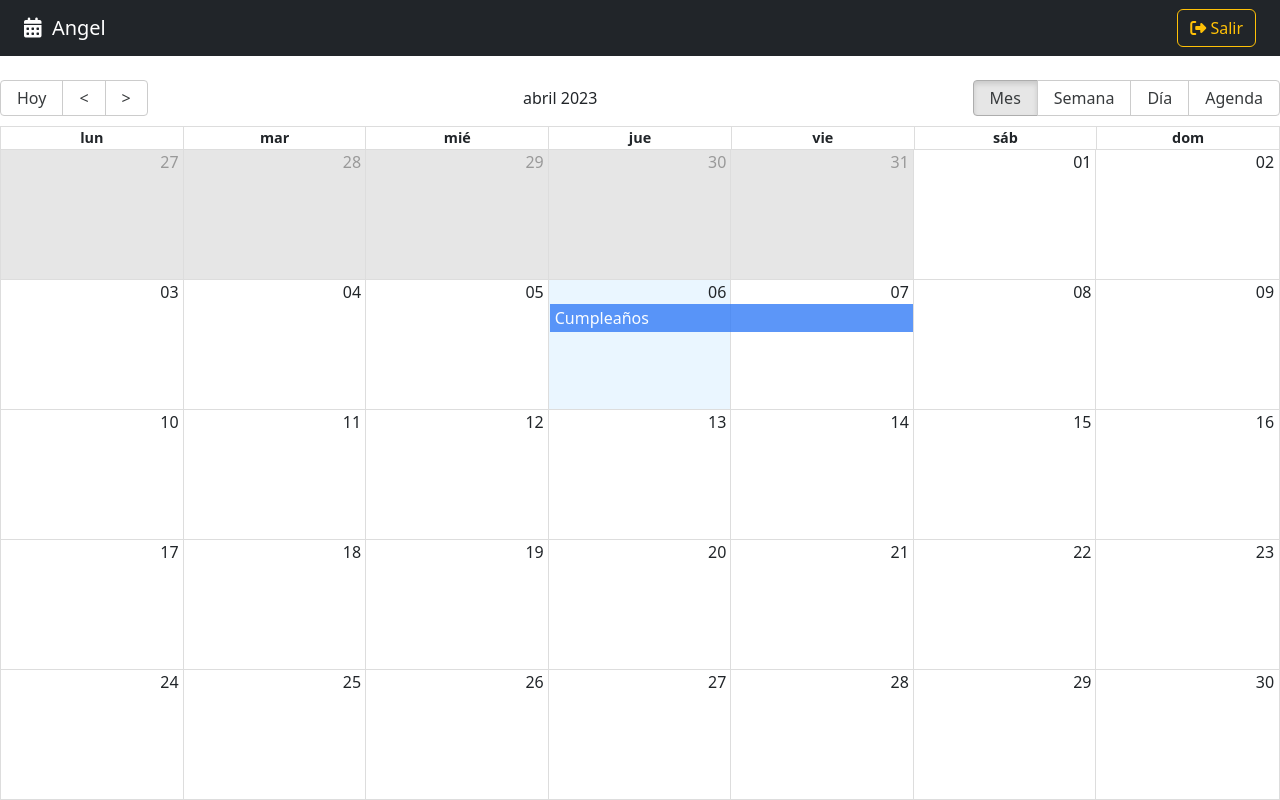
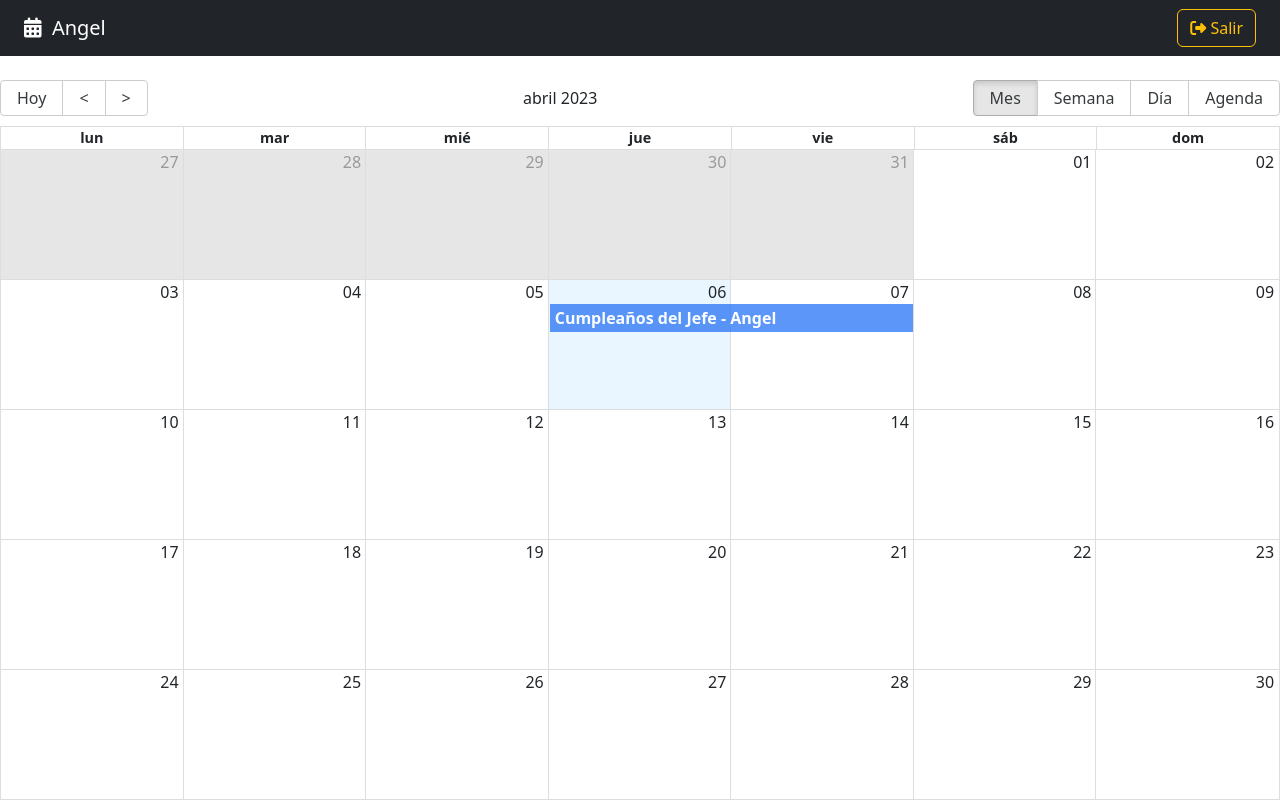
Before and after one commit to Curso-React-Js/10-calendarApp, a React (Vite) app: page / in a window 1280 px wide. Built offline with nearby package versions, Linux system fonts and the light colour scheme.

Commit message:
Personalizando cuadro del evento del calendario

```diff
--- /dev/null
+++ b/src/calendar/components/CalendarEvent.jsx
@@ -0,0 +1,12 @@
+
+export const CalendarEvent = ({ event }) => {
+
+  const { title, user } = event;
+
+  return (
+    <>
+      <strong>{ title }</strong>
+      <strong> - { user.name }</strong>
+    </>
+  );
+}
--- a/src/calendar/index.js
+++ b/src/calendar/index.js
@@ -1,2 +1,4 @@
+export * from './components/CalendarEvent';
 export * from './components/Navbar';
+
 export * from './pages/CalendarPage';
--- a/src/calendar/pages/CalendarPage.jsx
+++ b/src/calendar/pages/CalendarPage.jsx
@@ -3,11 +3,11 @@ import 'react-big-calendar/lib/css/react-big-calendar.css';
 import { addHours } from 'date-fns';
 
 import { localizer, getMessagesEs } from '../../helpers';
-import { Navbar } from '../';
+import { CalendarEvent, Navbar } from '../';
 
 const events = [
   {
-    title: 'Cumpleaños',
+    title: 'Cumpleaños del Jefe',
     notes: 'ComprarPastel',
     start: new Date(),
     end: addHours( new Date(), 2),
@@ -22,8 +22,7 @@ const events = [
 export const CalendarPage = () => {
 
   const eventStyleGetter = ( event, start, end, isSelected ) => {
-    console.log({ event, start, end, isSelected });
-
+    // console.log({ event, start, end, isSelected });
     const style = {
       backgroundColor: '#347CF7',
       borderRadius: '0px',
@@ -48,7 +47,12 @@ export const CalendarPage = () => {
         endAccessor="end"
         messages={ getMessagesEs() }
         eventPropGetter={ eventStyleGetter }
-        style={{ height: 'calc(100vh - 80px)' }} />
+        style={{ height: 'calc(100vh - 80px)' }}
+        components={{
+          event: CalendarEvent
+        }} />
+
+
     </>
   );
 }
```
